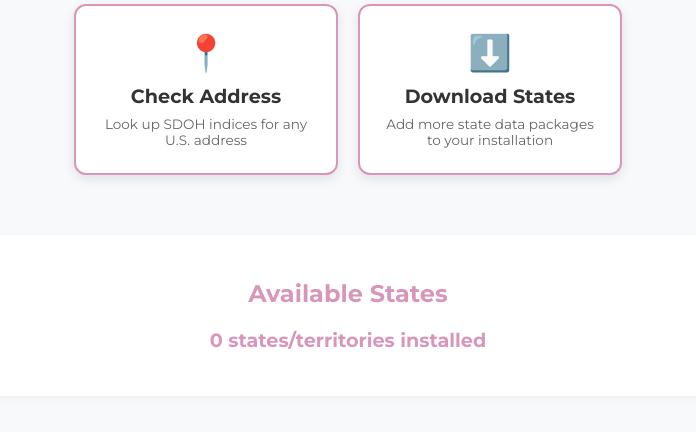
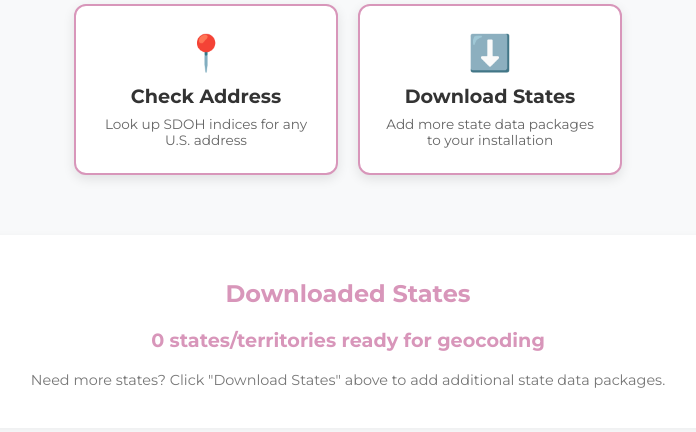
Before and after one commit to emgoatee/OfflineGeoSDOH, a Flask app: page / in a window 1280 px wide. Shown: the part 291-723 px from the top of the page, without its empty margins (292-988 px from the left). Run offline with Flask 3, Linux system fonts and the light colour scheme; parts of the project's set-up code (start-up, migrations or seed data) failed here and were passed over.

Commit message:
Change 'Available States' to 'Downloaded States' with better info
- Update welcome page to show 'Downloaded States' instead of
  'Available States'
- Check for states with addrfeat files (needed for geocoding)
- Change text to 'ready for geocoding' for clarity
- Add helpful message about downloading more states
- Only show states that have both tract and addrfeat files

This makes it clearer which states are actually ready to use
for address lookups.

🤖 Generated with [Claude Code](https://claude.com/claude-code)

Co-Authored-By: Claude <noreply@anthropic.com>

```diff
--- a/app.py
+++ b/app.py
@@ -255,10 +255,32 @@ def lookup_coi(tract_fips, df):
 @app.route('/')
 def welcome():
     """Welcome page with options to check address or download states."""
-    states_list = ', '.join([s[0] for s in available_states])
+    # Check which states have addrfeat files downloaded
+    downloaded_states = []
+    user_data_dir = os.path.join(os.path.expanduser("~"), "Library", "Application Support", "OfflineGeoLocator", "data")
+
+    for fips, abbr in STATE_FIPS.items():
+        # Check both Application Support and local data directory
+        has_files = False
+        if os.path.exists(user_data_dir):
+            pattern = os.path.join(user_data_dir, f"tl_2022_{fips}*_addrfeat.shp")
+            if glob.glob(pattern):
+                has_files = True
+
+        if not has_files:
+            pattern = resource_path(f"data/tl_2022_{fips}*_addrfeat.shp")
+            if glob.glob(pattern):
+                has_files = True
+
+        if has_files and abbr in [s[0] for s in available_states]:
+            downloaded_states.append(abbr)
+
+    downloaded_states.sort()
+    states_list = ', '.join(downloaded_states)
+
     return render_template(
         "welcome.html",
-        state_count=len(available_states),
+        state_count=len(downloaded_states),
         states_list=states_list
     )
 
--- a/templates/welcome.html
+++ b/templates/welcome.html
@@ -121,11 +121,14 @@
     </div>
 
     <div class="states-info">
-        <h2>Available States</h2>
-        <p class="state-count">{{ state_count }} states/territories installed</p>
+        <h2>Downloaded States</h2>
+        <p class="state-count">{{ state_count }} states/territories ready for geocoding</p>
         <div class="states-list">
             {{ states_list }}
         </div>
+        <p style="margin-top: 15px; font-size: 0.9em; color: #777;">
+            Need more states? Click "Download States" above to add additional state data packages.
+        </p>
     </div>
 </body>
 </html>
```
